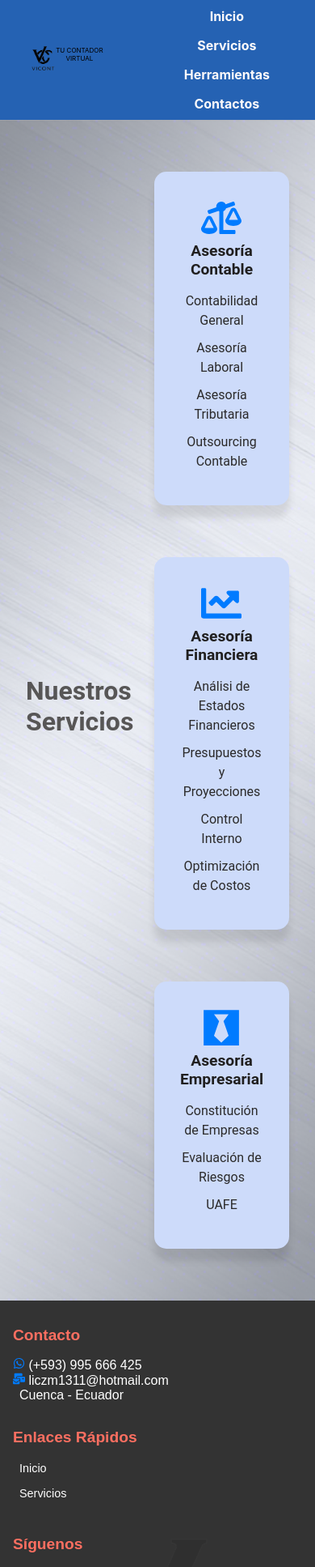
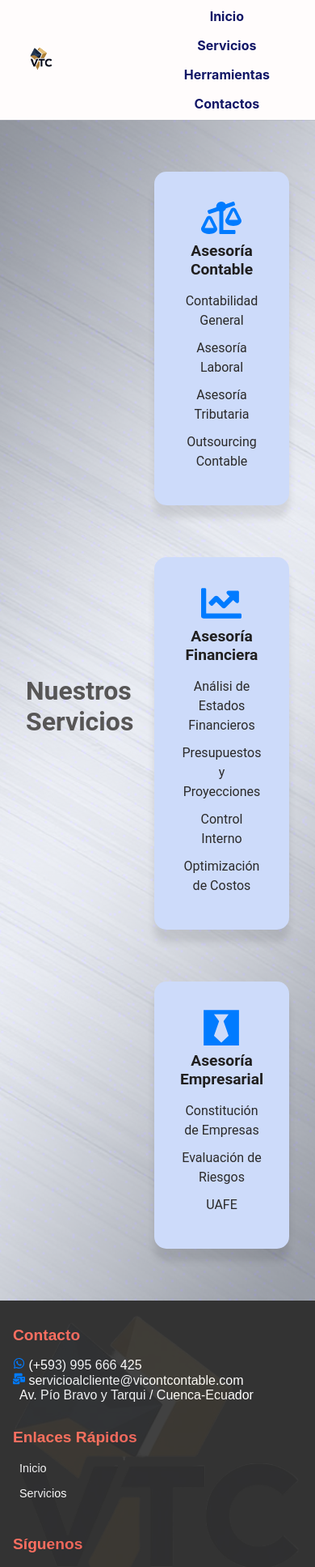
Before and after one commit to Migue1311/frontendvicont, a React (Create React App) app: page /services in a window 390 px wide. Shown: the top 1935 px of the page at 81% size. Built offline with nearby package versions, Linux system fonts and the light colour scheme.

Commit message:
actualizacion p

```diff
--- a/public/index.html
+++ b/public/index.html
@@ -24,7 +24,7 @@
       work correctly both with client-side routing and a non-root public URL.
       Learn how to configure a non-root public URL by running `npm run build`.
     -->
-    <title>VICONT</title>
+    <title>VTC</title>
   </head>
   <body>
     <noscript>You need to enable JavaScript to run this app.</noscript>
--- a/src/components/Footer.js
+++ b/src/components/Footer.js
@@ -11,8 +11,8 @@ const Footer = () => {
         <div className="footer-section contact-info">
           <h4>Contacto</h4>
           <span><FaWhatsapp size={15} color="#007bff "/>  (+593) 995 666 425</span>
-          <div><FaMailBulk size={15} color ="#007bff"/> liczm1311@hotmail.com</div>
-          <div><i className="fas fa-map-marker-alt"></i> Cuenca - Ecuador</div>
+          <div><FaMailBulk size={15} color ="#007bff"/> servicioalcliente@vicontcontable.com</div>
+          <div><i className="fas fa-map-marker-alt"></i> Av. Pío Bravo y Tarqui / Cuenca-Ecuador</div>
         </div>
 
         {/* Enlaces rápidos */}
--- a/src/components/Header.js
+++ b/src/components/Header.js
@@ -28,14 +28,8 @@ const Header = () => {
     return (
         <header className="header">
             <div className="container">
-                <div className="logo-and-text">
-                    <div className="logo-container">
-                        <img src={logo} alt="company logo" className="logo" />
-                    </div>
-                    <div className="slogan">
-                        <span className='header-title'>TU CONTADOR</span>
-                        <span className='header-subtitle'>VIRTUAL</span>
-                    </div>
+                <div className="logo-container">
+                    <img src={logo} alt="company logo" className="logo" />
                 </div>
                 <nav className="nav">
                     <ul>
--- a/src/styles/Header.css
+++ b/src/styles/Header.css
@@ -1,8 +1,8 @@
 
 /* src/components/Header.css */
 .header {
-    background-color: #2562b3;
-    box-shadow: 0 4px 6px rgba(214, 211, 211, 0.692);
+    background-color: #fffcfc;
+    box-shadow: 0 4px 6px rgba(110, 108, 108, 0.692);
     padding: 10px 20px;
     height: auto;
   }
@@ -30,12 +30,6 @@
     width: auto;
   }
 
-  .slogan {
-    display: flex;
-    flex-direction: column;
-    justify-content: center;
-  }
-
   .header-title {
     font-size: 8px;
     margin: 0;
@@ -59,7 +53,7 @@
 
   .nav a {
     text-decoration: none;
-    color: #fffbfb;
+    color: #111666;
     font-weight: bold;
     transition: color 0.3s ease;
   }
@@ -87,7 +81,7 @@
   }
 
   .dropdown-container .dropdown{
-    background-color: #2562b3;
+    background-color: rgba(255, 255, 255, 0.692);
     display: block;
   }
   .dropdown li{
@@ -97,7 +91,7 @@
   .dropdown li a{
     display: block;
     padding: 12px 16px;
-    color: #ffffff;
+    color: #111666;
     text-decoration: none;
     border-bottom: 1px solid #ddd;
   }
@@ -107,7 +101,7 @@
   }
 
   .dropdown li a:hover{
-    background-color: #f1f1f1;
+    background-color: #525050;
   }
 
   /*Diseño Responsivo */
--- a/src/styles/Services.css
+++ b/src/styles/Services.css
@@ -15,7 +15,7 @@
 
 .services-logo {
   position: absolute;
-  top: 110%;
+  top: 20%;
   left: 50%;
   transform: translateX(-50%);
   max-width: 90%;
@@ -48,7 +48,7 @@
   }
 
   .services-logo {
-    top: 120%;
+    top: 100%;
     max-width: 100%;
   }
 
```
Also changed, not shown: src/images/logovicontfinal2.1.png (added), src/images/logovicontfinal2.png.
